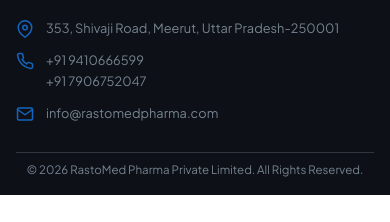
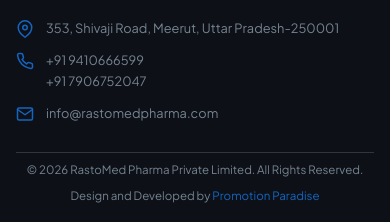
Before and after one commit to TusharSharma530/rastomed, a PHP site: page /rastomed/index.php in a window 390 px wide. Shown: the part 3761-3983 px from the top of the page. Before the commit the page ends 3956 px from the top, so only its background shows below. Run offline with PHP 8.4, Linux system fonts and the light colour scheme; data comes from the database, SQL or seed files in the repository; some libraries are stand-ins or nearby versions.

Commit message:
Add footer credit section with design attribution

```diff
--- a/assets/css/components-ext.css
+++ b/assets/css/components-ext.css
@@ -1195,6 +1195,23 @@
   color: var(--dark-text-muted);
 }
 
+.footer__credit {
+  font-size: var(--fs-xs);
+  color: var(--dark-text-muted);
+  text-align: right;
+}
+
+.footer__credit a {
+  color: var(--color-primary);
+  text-decoration: none;
+  transition: color var(--transition-fast);
+}
+
+.footer__credit a:hover {
+  color: var(--color-primary);
+  text-decoration: underline;
+}
+
 .footer__legal {
   display: flex;
   gap: var(--space-6);
--- a/assets/css/responsive.css
+++ b/assets/css/responsive.css
@@ -155,6 +155,10 @@
 
   .footer__bottom  {
   flex-direction: column;
+  text-align: center;
+}
+
+  .footer__credit  {
   text-align: center;
 }
 
@@ -869,6 +873,10 @@
   flex-direction: column;
   text-align: center;
   gap: var(--space-2);
+}
+
+  .footer__credit  {
+  text-align: center;
 }
 }
 
--- a/includes/footer.php
+++ b/includes/footer.php
@@ -155,6 +155,9 @@
       <p class="footer__copyright">
         &copy; <?= date('Y') ?> RastoMed Pharma Private Limited. All Rights Reserved.
       </p>
+      <p class="footer__credit">
+        Design and Developed by <a href="https://promotionparadise.in/" target="_blank" rel="noopener">Promotion Paradise</a>
+      </p>
     </div>
   </div>
 </footer>
```
